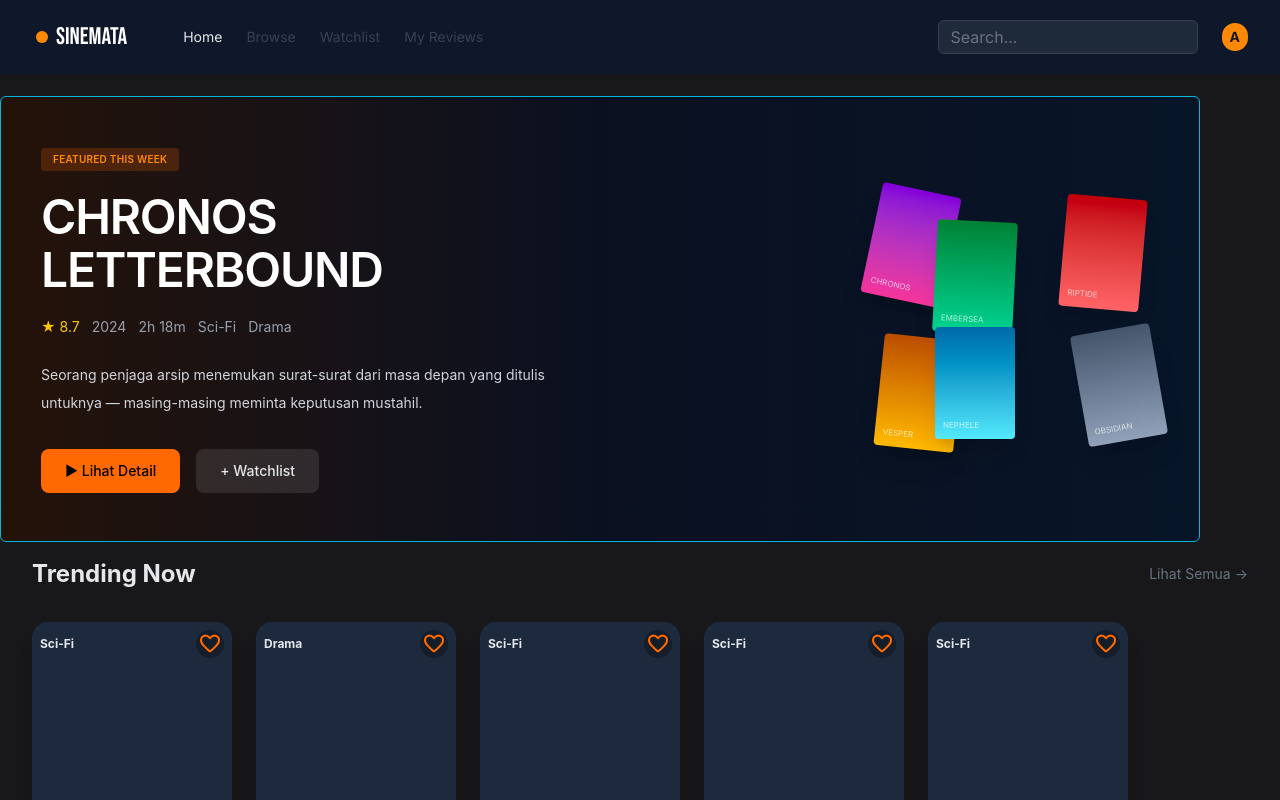
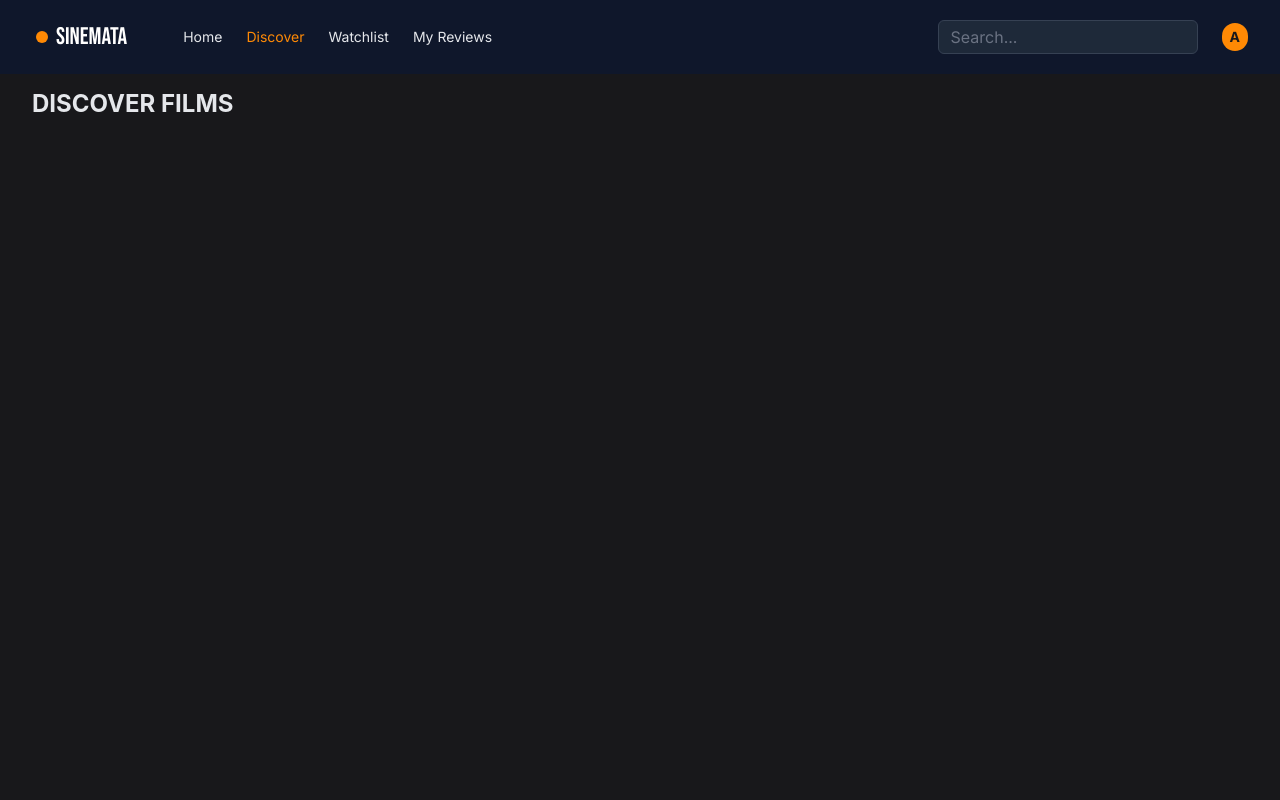
Before and after one commit to asmadguntur/nc_sinemata, a React (Vite) app: page / in a window 1280 px wide. Shown: the top 800 px of the page. Built offline with nearby package versions, Linux system fonts and the light colour scheme.

Commit message:
menambahkan halaman discover

```diff
--- a/src/App.jsx
+++ b/src/App.jsx
@@ -1,7 +1,13 @@
-import Home from "./pages/Home";
+// import Home from "./pages/Home";
+import Discover from "./pages/Discover";
 
 function App() {
-  return <Home />;
+  return (
+    <>
+      {/* <Home /> */}
+      <Discover />
+    </>
+  );
 }
 
 export default App;
--- a/src/components/Navbar.jsx
+++ b/src/components/Navbar.jsx
@@ -1,4 +1,4 @@
-function Navbar() {
+function Navbar({ activePage = "Home" }) {
   return (
     <header className="navbar bg-slate-900 text-gray-200 py-5 px-8 font-inter flex justify-between items-center fixed w-full top-0 left-0 z-50">
       {/* <!-- header content logo-navlink --> */}
@@ -12,22 +12,50 @@ function Navbar() {
         <nav>
           <ul className="nav-links text-sm flex justify-between gap-x-6">
             <li>
-              <a href="#" className="text-gray-200 hover:text-gray-900">
+              <a
+                href="/"
+                className={
+                  activePage === "home"
+                    ? "text-orange-400"
+                    : "text-gray-200 hover:text-gray-900"
+                }
+              >
                 Home
               </a>
             </li>
             <li>
-              <a href="#" className="text-gray-700 hover:text-gray-900">
-                Browse
+              <a
+                href="/discover"
+                className={
+                  activePage === "discover"
+                    ? "text-orange-400"
+                    : "text-gray-200 hover:text-gray-900"
+                }
+              >
+                Discover
               </a>
             </li>
             <li>
-              <a href="#" className="text-gray-700 hover:text-gray-900">
+              <a
+                href="/watchlist"
+                className={
+                  activePage === "watchlist"
+                    ? "text-orange-400"
+                    : "text-gray-200 hover:text-gray-900"
+                }
+              >
                 Watchlist
               </a>
             </li>
             <li>
-              <a href="#" className="text-gray-700 hover:text-gray-900">
+              <a
+                href="/my-reviews"
+                className={
+                  activePage === "my-reviews"
+                    ? "text-orange-400"
+                    : "text-gray-200 hover:text-gray-900"
+                }
+              >
                 My Reviews
               </a>
             </li>
--- /dev/null
+++ b/src/pages/Discover.jsx
@@ -0,0 +1,17 @@
+import { useState } from "react";
+import Navbar from "../components/Navbar";
+// import Trending from "../components/Trending";
+// import Footer from "../components/Footer";
+
+export default function Discover() {
+  return (
+    <>
+      <Navbar activePage="discover" />
+      <main className="main-content pt-18">
+        <header className="section-header flex  justify-between items-center py-4 px-8">
+          <h2 className="text-2xl font-bold">DISCOVER FILMS</h2>
+        </header>
+      </main>
+    </>
+  );
+}
```
Also changed, not shown: src/components/Footer.jsx (added).
